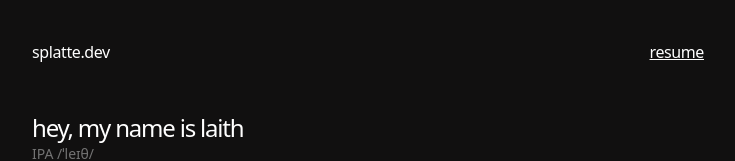
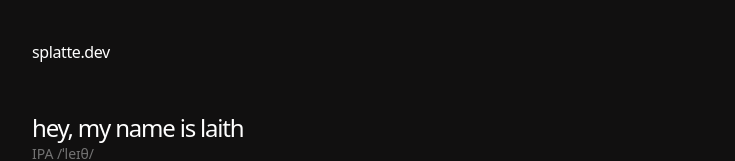
Before and after one commit to LOTaher/SplatteDev, a Next.js app: page / in a window 1280 px wide. Shown: the top 161 px of the page, without its empty margins (272-1007 px from the left). Built offline with nearby package versions, Linux system fonts and the light colour scheme.

Commit message:
hide resume

```diff
--- a/src/components/Navbar.tsx
+++ b/src/components/Navbar.tsx
@@ -8,13 +8,13 @@ export default function Navbar() {
       <Link href="/" className="">
         splatte.dev
       </Link>
-      <Link
-        className="hover:text-neutral-200 underline"
-        target="_blank"
-        href={"/Resume.pdf"}
-      >
-        resume
-      </Link>
+      {/* <Link */}
+      {/*   className="hover:text-neutral-200 underline" */}
+      {/*   target="_blank" */}
+      {/*   href={"/Resume.pdf"} */}
+      {/* > */}
+      {/*   resume */}
+      {/* </Link> */}
     </div>
   );
 }
```
